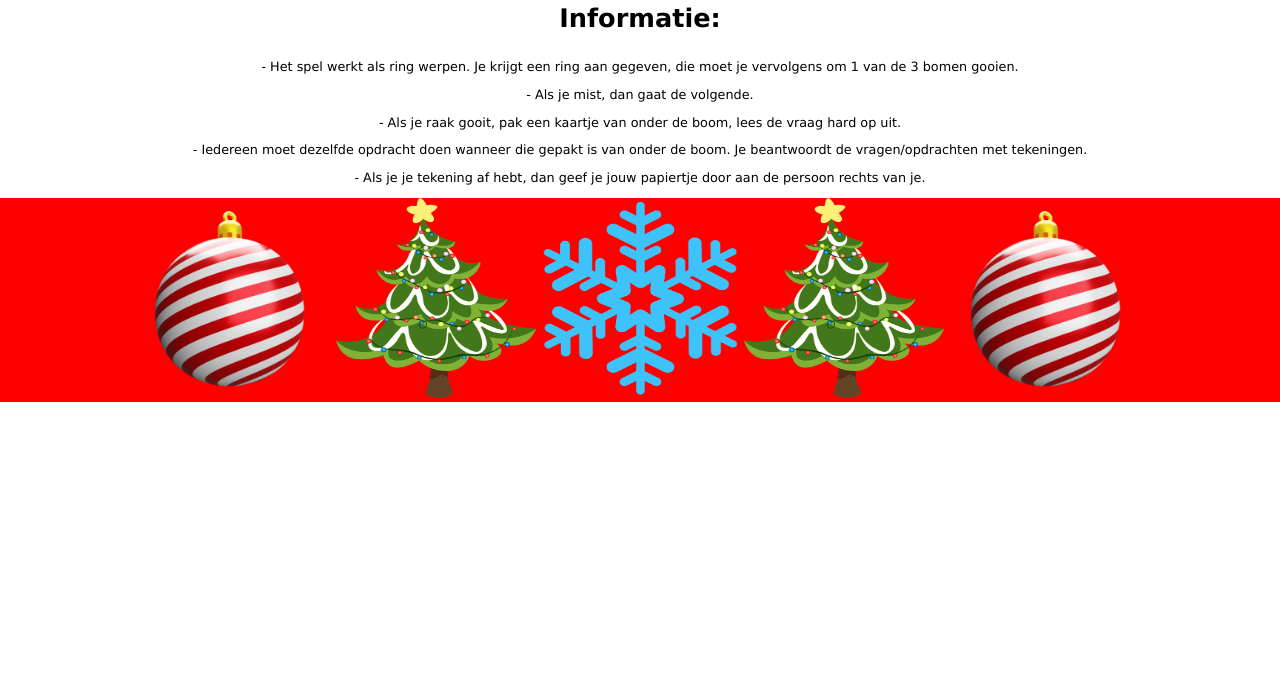
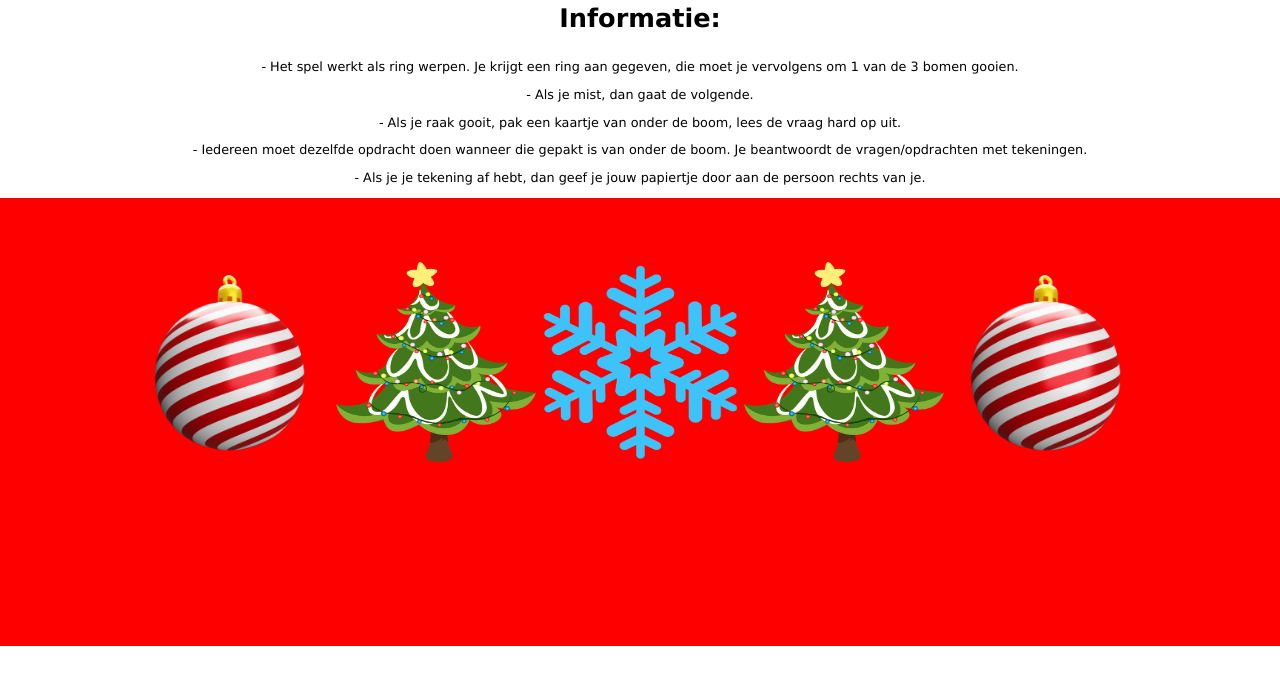
Before and after one commit to RenzoLentelink/renzolentelink.github.io, a plain HTML site: page index.html in a window 1280 px wide. Shown: the part 93-778 px from the top of the page. Drawn offline with Linux system fonts and the light colour scheme.

Commit message:
updated site yippee

```diff
--- a/index.html
+++ b/index.html
@@ -17,11 +17,11 @@
         </div>
 
         <div class="orange-border">
-            <img src="red-christmas-ball-free-png.png" height="980" width="980"/>
-            <img src="christmas-tree-5534769_640.png" height="640" width="540"/>
-            <img src="snowflake-png-5.png" height="1275" width="1115"/>
-            <img src="christmas-tree-5534769_640.png" height="640" width="540"/>
-            <img src="red-christmas-ball-free-png.png" height="980" width="980"/>
+            <img class="photo" src="red-christmas-ball-free-png.png" height="980" width="980"/>
+            <img class="photo" src="christmas-tree-5534769_640.png" height="640" width="540"/>
+            <img class="photo" src="snowflake-png-5.png" height="1275" width="1115"/>
+            <img class="photo" src="christmas-tree-5534769_640.png" height="640" width="540"/>
+            <img class="photo" src="red-christmas-ball-free-png.png" height="980" width="980"/>
         </div>
 
     </div>
--- a/style.css
+++ b/style.css
@@ -18,6 +18,8 @@ img {
     height: 200px;
     display: inline-block;
     margin: auto;
+    padding-bottom: 14.1%;
+    padding-top: 5%;
 }
 
 .orange-border {
```
